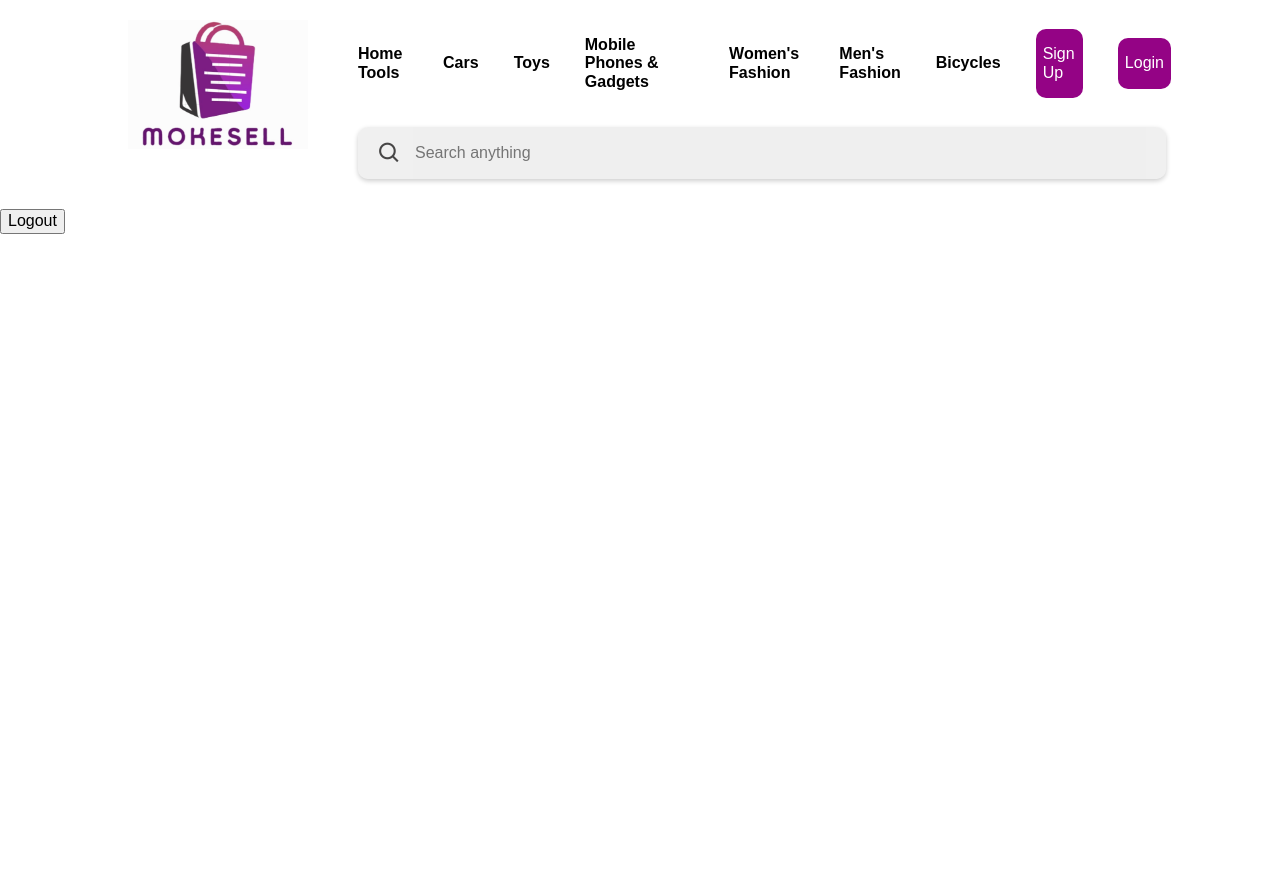
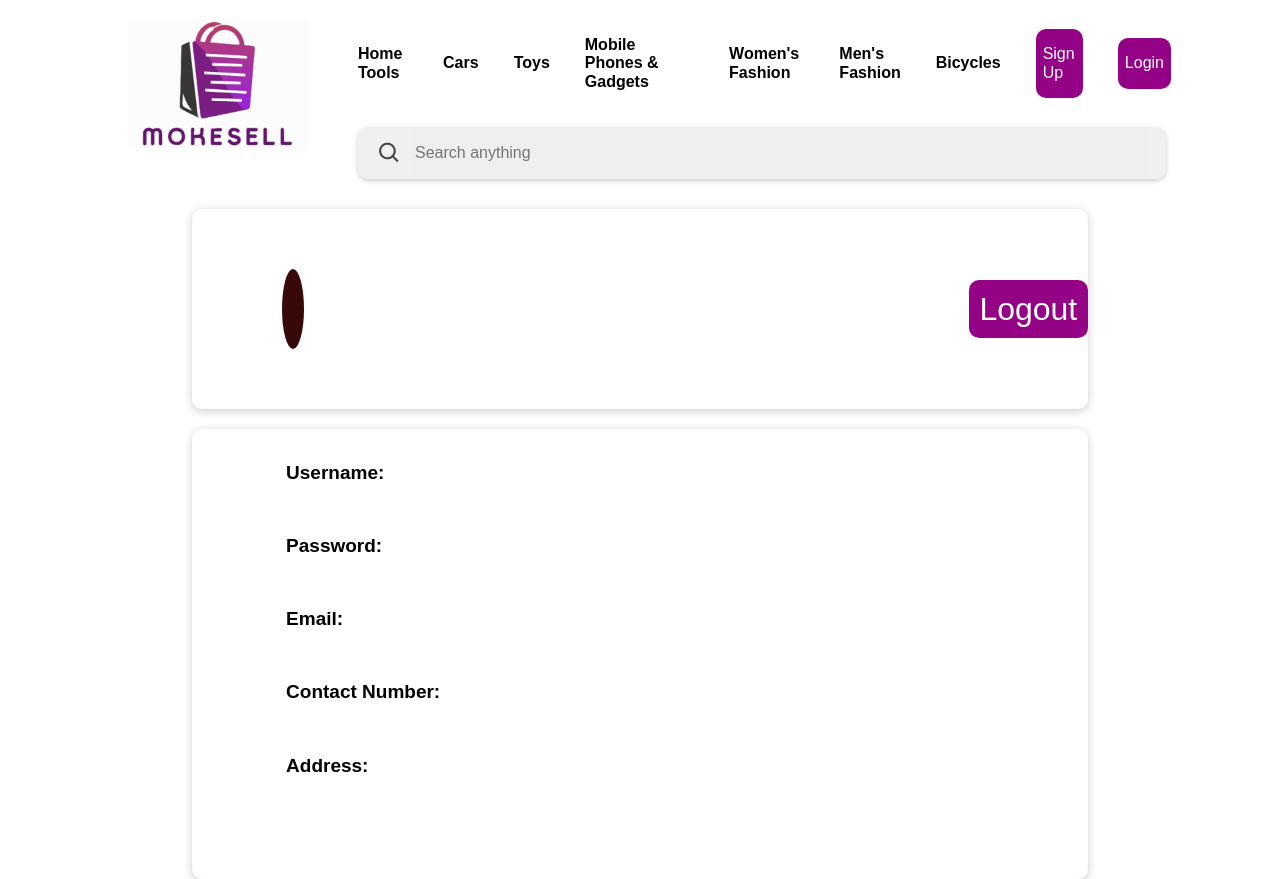
Before and after one commit to User876056/FED_Mokesell_website, a plain HTML site: page Profile.html in a window 1280 px wide. Before the commit the page ends 800 px from the top, so only its background shows below. Drawn offline with nearby package versions, Linux system fonts and the light colour scheme.

Commit message:
Finished profile page

```diff
--- a/CheckLogin.js
+++ b/CheckLogin.js
@@ -27,6 +27,7 @@ document.addEventListener("DOMContentLoaded", () => {
         });
 
         document.getElementById("logoutBtn").addEventListener("click", () => {
+
             localStorage.clear();
             window.location.href = "index.html";
         });
--- a/Profile.html
+++ b/Profile.html
@@ -19,7 +19,78 @@
 
         <style>
 
+            #account-content{
+                display: flex;
+                flex-direction: column;
+                width: 70%;
+                margin: auto;
+                gap: 20px;
+            }
+            #account {
+                width:80px;
+                height: 80px;
+                background-color: #380909; /* Blue */
+                color: white;
+                font-size: 40px;
+                font-weight: bold;
+                display: flex;
+                justify-content: center;
+                align-items: center;
+                border-radius: 50%;
+                text-transform: uppercase;
+                margin-left: 10%;
+                margin-right: 15px;
+            }
 
+
+            #head{
+                display: flex;
+                flex-direction: row;
+                align-items: center;
+                border-radius: 10px;
+                height: 200px;
+                box-shadow: 0 2px 10px rgba(0, 0, 0, 0.2);
+
+
+            }
+            #head .username{
+                font-size: 30px;
+            }
+            #account-info{
+                height: 450px;
+
+                border-radius: 10px;
+                box-shadow: 0 2px 10px rgba(0, 0, 0, 0.2);
+            }
+            .info{
+                display: flex;
+                flex-direction: row;
+                align-items: center;
+                margin-top: 1.5%;
+                margin-left: 10.5%;
+
+            }
+            .info div{
+                font-size: 18px;
+            }
+            .attributes{
+                margin-right: 15px;
+               font-weight: bold;
+               font-size: 19px;
+            }
+            #logoutBtn{
+                font-size: 2rem;
+                padding: 1.2%;
+                border-radius: 10px;
+                color: white;
+                background-color:#940385 ;
+                border: none;
+                cursor: pointer;
+            }
+            #logoutBtn:hover{
+                transform: scale(1.1);
+                transition: transform 0.3s ease;
+            }
         </style>
     </head>
     <body>
@@ -103,13 +174,92 @@
 
         </header>
         <main>
+            <section id="account-content">
+
+
+
+                <div id="head">
+                    <div id="account"></div>
+                    <div class="username" style="margin-right: 650px;"></div>
+                    <button id="logoutBtn">Logout</button>
+                </div>
+
+
+
+                <section id="account-info">
+
+                    <div class="info">
+                        <p class="attributes">Username: </p>
+                        <div class="username"></div>
+
+                    </div>
+                    <div class="info">
+                        <p class="attributes">Password: </p>
+                        <div id="show-password"></div>
+
+
+                    </div>
+                    <div class="info">
+                        <p class="attributes">Email: </p>
+                        <div id="show-email"></div>
+
+                    </div>
+                    <div class="info">
+                        <p class="attributes">Contact Number: </p>
+                        <div id="show-contactNo"></div>
+
+                    </div >
+
+                    <div class="info">
+                        <p class="attributes">Address: </p>
+                        <div id="show-address"></div>
+
+                    </div>
+
+
+                </section>
+
+
+            </section>
 
 
 
 
-            <button id="logoutBtn">Logout</button>
+
+
 
         </main>
 
+        <script>
+            const username = localStorage.getItem("Username");
+            const userPassword = localStorage.getItem("userPassword")
+            const useremail = localStorage.getItem("userEmail");
+            const userContactNo = localStorage.getItem("userContactNo");
+            const useraddress = localStorage.getItem("userAddress");
+
+            document.getElementById("account").textContent = username.charAt(0);
+            const namedisplay = document.querySelectorAll(".username");
+
+            namedisplay.forEach(element => {
+                element.textContent = username;
+            });
+
+            document.getElementById('show-password').textContent = userPassword;
+            document.getElementById('show-email').textContent = useremail
+
+            if(userContactNo == 'undefined'){
+                document.getElementById('show-contactNo').textContent = 'None';
+            }
+            else{
+                document.getElementById('show-contactNo').textContent = userContactNo;
+            }
+
+            if(userContactNo == 'undefined'){
+                document.getElementById('show-address').textContent = 'None';
+            }
+            else{
+                document.getElementById('show-address').textContent = useraddress;
+            }
+        </script>
     </body>
 </html>
--- a/style.css
+++ b/style.css
@@ -67,7 +67,7 @@ header{
     box-shadow: 0 2px 5px rgba(0, 0, 0, 0.2);
 }
 #search-box:focus-within {
-    border-color:#940385;;
+    border-color:#940385;
     box-shadow: 0 0 10px #940385;;
 }
 #input-box{
@@ -155,3 +155,7 @@ header{
     border-radius: 50%;
     text-transform: uppercase;
 }
+#usernameDisplay{
+    font-size: 1.1rem;
+    font-weight: bold;
+}
```
Also changed, not shown: Login.html (+5 -1 lines), SignUp.html (+4 -1 lines), index.html (+6 -2 lines).
